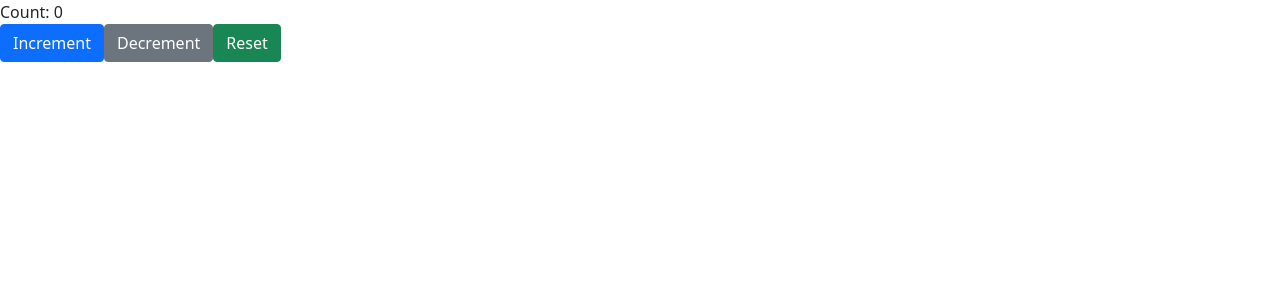
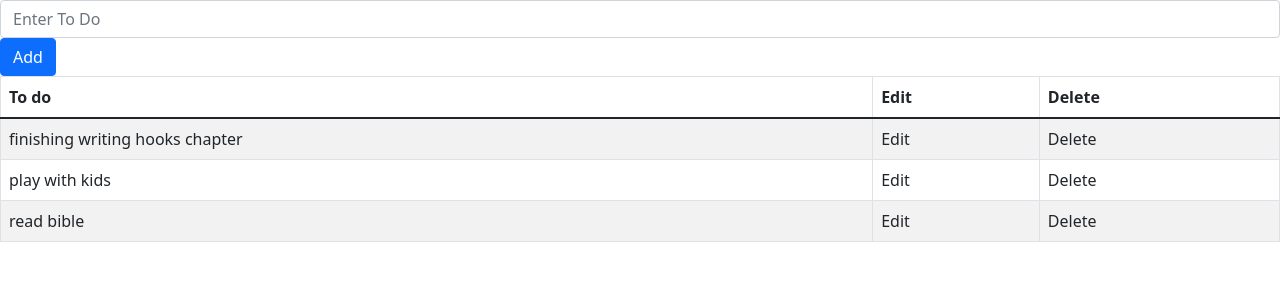
Before and after one commit to gastighost/todo-app, a React (Create React App) app: page / in a window 1280 px wide. Shown: the top 300 px of the page. Built offline with nearby package versions, Linux system fonts and the light colour scheme.

Commit message:
add create, edit and delete functionality

```diff
--- a/src/App.js
+++ b/src/App.js
@@ -1,40 +1,44 @@
 import React, { useReducer } from 'react';
-import './App.css';
-import { Button } from 'react-bootstrap';
+import ToDoList from './ToDoList';
+import { v4 as uuidv4 } from 'uuid';
 
-const initialState = {
-  count: 0
-}
+const todosInitialState = {
+  todos:[{id: 1, text: "finishing writing hooks chapter"},
+         {id: 2, text: "play with kids"},
+         {id: 3, text: "read bible"}]
+};
+
+export const TodosContext = React.createContext();
 
 function App() {
-  const [state, dispatch] = useReducer(reducer, initialState);
+  const [state, dispatch] = useReducer(todosReducer, todosInitialState);
   return (
-    <div>
-      Count: {state.count}
-      <br/>
-      <Button onClick={() => dispatch({type: "increment"})}>
-        Increment
-      </Button>
-      <Button variant="secondary" onClick={() => dispatch({type: "decrement"})}>
-        Decrement
-      </Button>
-      <Button variant="success" onClick={() => dispatch({type: "reset"})}>
-        Reset
-      </Button>
-    </div>
+    <TodosContext.Provider value={{state, dispatch}}>
+      <ToDoList />
+    </TodosContext.Provider>
   )
 }
 
-function reducer(state, action) {
+function todosReducer(state, action) {
   switch(action.type) {
-    case "increment":
-      return {count: state.count + 1}
-    case "decrement":
-      return {count: state.count - 1}
-    case "reset":
-      return initialState
+    case 'add':
+      const newToDo = {id: uuidv4(), text:action.payload}
+      const addedToDos = [...state.todos, newToDo]
+      return {...state, todos: addedToDos}
+    case 'edit':
+      const updatedToDo = {...action.payload};
+      const updatedToDoIndex = state.todos.findIndex(t => t.id === action.payload.id);
+      const updatedToDos = [
+        ...state.todos.slice(0, updatedToDoIndex),
+        updatedToDo,
+        ...state.todos.slice(updatedToDoIndex + 1)
+      ];
+      return {...state, todos: updatedToDos}
+    case 'delete':
+      const filteredTodoState = state.todos.filter(todo => todo.id !== action.payload.id)
+      return {...state, todos: filteredTodoState}
     default:
-      return initialState
+      return todosInitialState
   }
 }
 
--- /dev/null
+++ b/src/ToDoList.js
@@ -0,0 +1,74 @@
+import React, { useContext, useState } from 'react';
+import {TodosContext} from './App';
+import { Table, Form, Button } from 'react-bootstrap';
+
+function ToDoList() {
+  const {state, dispatch} = useContext(TodosContext);
+  const [todoText, setTodoText] = useState("");
+  const [editMode, setEditMode] = useState(false);
+  const [editTodo, setEditToDo] = useState(null);
+  const [placeHolder, setPlaceHolder] = useState("Enter To Do");
+  const buttonTitle = editMode ? "Edit" : "Add";
+
+  const handleSubmit = event => {
+    event.preventDefault();
+    if(editMode) {
+      dispatch({type: 'edit', payload: {...editTodo, text:todoText}})
+      setEditMode(false)
+      setEditToDo(null)
+    } else {
+      dispatch({type: 'add', payload: todoText})
+    }
+    setTodoText("")
+  }
+
+  const placeHolderEdit = () => {
+    if (editMode) {
+      setPlaceHolder("Edit Your To Do")
+    } else {
+      setPlaceHolder("Enter To Do")
+    }
+  }
+
+  return(
+    <div>
+      <Form onSubmit={handleSubmit}>
+        <Form.Group controlId="formBasicEmail">
+          <Form.Control
+          type="text"
+          placeholder={placeHolder}
+          onChange={event => setTodoText(event.target.value)}
+          value={todoText}>
+          </Form.Control>
+        </Form.Group>
+        <Button variant="primary" type="submit">
+          {buttonTitle}
+        </Button>
+      </Form>
+      <Table striped bordered hover>
+        <thead>
+          <tr>
+            <th>To do</th>
+            <th>Edit</th>
+            <th>Delete</th>
+          </tr>
+        </thead>
+        <tbody>
+          {state.todos.map(todo => (
+            <tr key={todo.id}>
+              <td>{todo.text}</td>
+              <td onClick={() => {
+                setTodoText(todo.text)
+                setEditMode(true)
+                setEditToDo(todo)
+              }}>Edit</td>
+              <td onClick={() => dispatch({type: 'delete', payload:todo})}>Delete</td>
+            </tr>
+          ))}
+        </tbody>
+      </Table>
+    </div>
+  )
+}
+
+export default ToDoList;
--- a/src/index.js
+++ b/src/index.js
@@ -1,18 +1,12 @@
 import React from 'react';
 import ReactDOM from 'react-dom';
-import './index.css';
 import App from './App';
 import reportWebVitals from './reportWebVitals';
 import 'bootstrap/dist/css/bootstrap.min.css'
 
-export const UserContext = React.createContext();
-const username = "Greg"
-
 ReactDOM.render(
   <React.StrictMode>
-    <UserContext.Provider value={username}>
-      <App />
-    </UserContext.Provider>
+    <App/>
   </React.StrictMode>,
   document.getElementById('root')
 );
```
